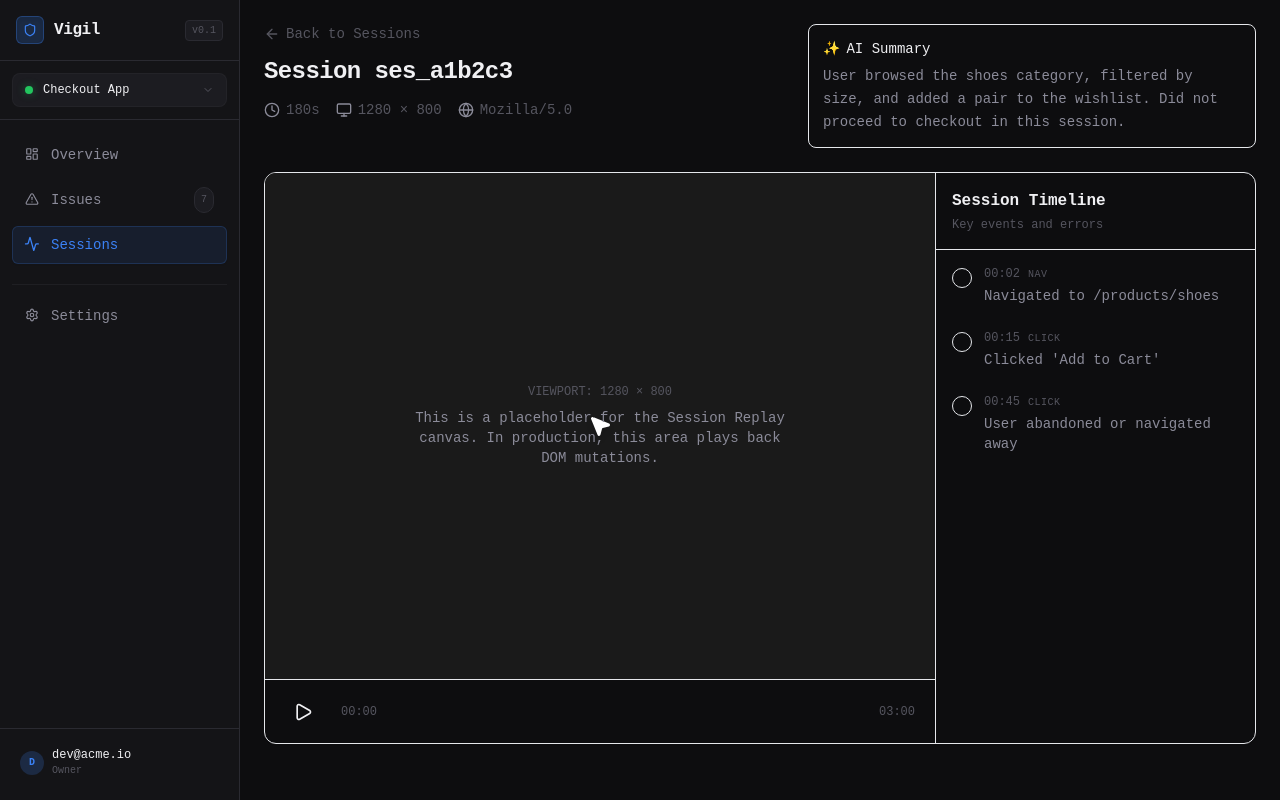
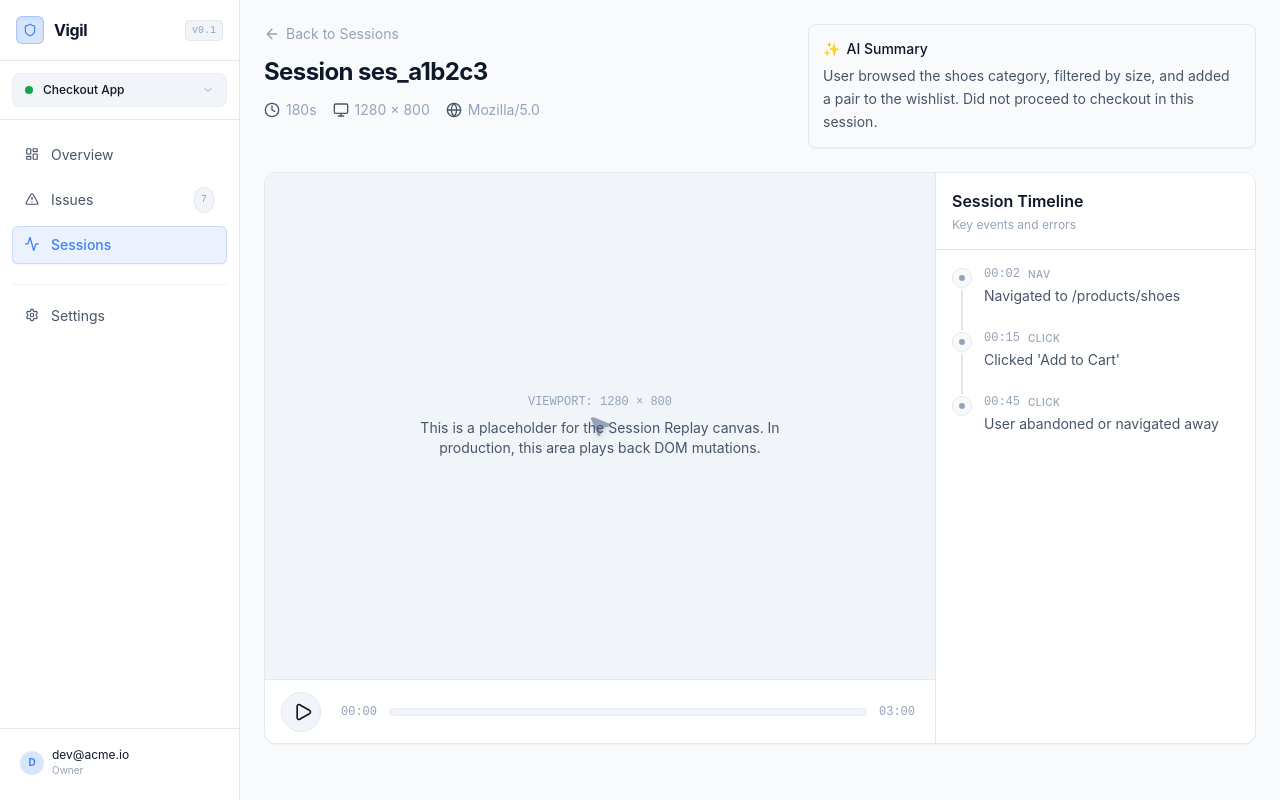
Before and after one commit to Psionic-labs/Vigil, a Next.js app in the folder apps/web/: page /sessions/ses_a1b2c3 in a window 1280 px wide. Built offline with nearby package versions, Linux system fonts and the light colour scheme.

Commit message:
feat(web): implement premium light theme and global UI polish

```diff
--- a/apps/web/app/globals.css
+++ b/apps/web/app/globals.css
@@ -3,19 +3,28 @@
 @tailwind utilities;
 
 :root {
-  --bg: 13 13 15;
-  --surface: 20 20 23;
-  --surface-2: 28 28 33;
-  --border: 42 42 49;
-  --text-1: 240 240 243;
-  --text-2: 139 139 153;
-  --text-3: 85 85 95;
+  /* ── Core surfaces ── */
+  --bg: 248 250 252;
+  --surface: 255 255 255;
+  --surface-2: 241 245 249;
+  --border: 226 232 240;
+
+  /* ── Text hierarchy ── */
+  --text-1: 15 23 42;
+  --text-2: 71 85 105;
+  --text-3: 148 163 184;
+
+  /* ── Brand accent ── */
   --accent: 59 130 246;
-  --p0: 239 68 68;
-  --p1: 249 115 22;
-  --p2: 234 179 8;
+
+  /* ── Severity palette ── */
+  --p0: 220 38 38;
+  --p1: 234 88 12;
+  --p2: 202 138 4;
   --p3: 100 116 139;
-  --success: 34 197 94;
+
+  /* ── Semantic ── */
+  --success: 22 163 74;
 }
 
 * { box-sizing: border-box; margin: 0; padding: 0; }
@@ -23,36 +32,55 @@
 html, body {
   background-color: rgb(var(--bg));
   color: rgb(var(--text-1));
-  font-family: 'Geist', 'JetBrains Mono', monospace;
+  font-family: 'Geist', 'Inter', system-ui, -apple-system, sans-serif;
   -webkit-font-smoothing: antialiased;
+  -moz-osx-font-smoothing: grayscale;
 }
 
-::selection { background: rgba(var(--accent), 0.2); color: rgb(var(--text-1)); }
+/* ── Premium gradient background ── */
+body::before {
+  content: '';
+  position: fixed;
+  inset: 0;
+  z-index: -1;
+  background:
+    radial-gradient(ellipse 80% 60% at 10% 5%, rgba(59, 130, 246, 0.06), transparent 50%),
+    radial-gradient(ellipse 60% 50% at 90% 90%, rgba(139, 92, 246, 0.04), transparent 50%),
+    radial-gradient(ellipse 40% 40% at 50% 50%, rgba(59, 130, 246, 0.02), transparent 60%);
+  pointer-events: none;
+}
 
+/* ── Text selection ── */
+::selection { background: rgba(var(--accent), 0.15); color: rgb(var(--text-1)); }
+
+/* ── Scrollbar (thin, refined) ── */
 ::-webkit-scrollbar { width: 6px; height: 6px; }
 ::-webkit-scrollbar-track { background: transparent; }
 ::-webkit-scrollbar-thumb { background: rgb(var(--border)); border-radius: 3px; }
 ::-webkit-scrollbar-thumb:hover { background: rgb(var(--text-3)); }
 
+/* ── Skeleton shimmer ── */
 @keyframes shimmer {
   0% { background-position: -400px 0; }
   100% { background-position: 400px 0; }
 }
 
 .skeleton {
-  background: linear-gradient(90deg, rgb(var(--surface)) 25%, rgb(var(--surface-2)) 50%, rgb(var(--surface)) 75%);
+  background: linear-gradient(90deg, rgb(var(--surface-2)) 25%, rgb(var(--surface)) 50%, rgb(var(--surface-2)) 75%);
   background-size: 400px 100%;
   animation: shimmer 1.4s ease infinite;
   border-radius: 4px;
 }
 
+/* ── P0 badge pulse ── */
 @keyframes pulse-p0 {
-  0%, 100% { box-shadow: 0 0 0 0 #ef444440; }
-  50% { box-shadow: 0 0 0 4px #ef444420; }
+  0%, 100% { box-shadow: 0 0 0 0 rgba(var(--p0), 0.25); }
+  50% { box-shadow: 0 0 0 4px rgba(var(--p0), 0.1); }
 }
 
 .badge-p0 { animation: pulse-p0 2s ease-in-out infinite; }
 
+/* ── Stagger entry animation ── */
 @keyframes staggerFade {
   from { opacity: 0; transform: translateY(8px); }
   to { opacity: 1; transform: translateY(0); }
@@ -73,3 +101,9 @@ html, body {
 .stagger-item:nth-child(9) { animation-delay: 450ms; }
 .stagger-item:nth-child(10) { animation-delay: 500ms; }
 .stagger-item:nth-child(n+11) { animation-delay: 550ms; }
+
+/* ── Focus ring utility ── */
+.focus-ring:focus-visible {
+  outline: 2px solid rgb(var(--accent));
+  outline-offset: 2px;
+}
--- a/apps/web/app/layout.tsx
+++ b/apps/web/app/layout.tsx
@@ -11,7 +11,7 @@ export const metadata: Metadata = {
 
 export default function RootLayout({ children }: { children: React.ReactNode }) {
   return (
-    <html lang="en" className="dark">
+    <html lang="en">
       <body className="flex flex-col md:flex-row min-h-screen bg-bg text-text-1 antialiased">
         <ToastProvider>
           <CommandPalette />
--- a/apps/web/app/sessions/page.tsx
+++ b/apps/web/app/sessions/page.tsx
@@ -187,7 +187,7 @@ export default function SessionsPage() {
                         setActiveFilter("All");
                         setSearchQuery("");
                       }}
-                      className="text-xs font-medium text-bg bg-text-1 px-3 py-1.5 rounded-md hover:bg-text-2 transition-colors"
+                      className="text-xs font-medium text-white bg-accent px-3 py-1.5 rounded-md hover:bg-accent/90 transition-colors"
                     >
                       Clear filters
                     </button>
--- a/apps/web/components/sessions/ReplayPlayer.tsx
+++ b/apps/web/components/sessions/ReplayPlayer.tsx
@@ -21,14 +21,14 @@ export function ReplayPlayer({ session }: ReplayPlayerProps) {
   ];
 
   return (
-    <div className="flex h-full flex-col lg:flex-row overflow-hidden border border-ui-3 bg-ui-1 rounded-xl shadow-sm">
+    <div className="flex h-full flex-col lg:flex-row overflow-hidden border border-border bg-surface rounded-xl shadow-sm">
       {/* Player Area */}
       <div className="flex-1 flex flex-col min-w-0">
         {/* Video Canvas Placeholder */}
-        <div className="flex-1 bg-[#1A1A1A] flex items-center justify-center relative overflow-hidden">
+        <div className="flex-1 bg-surface-2 flex items-center justify-center relative overflow-hidden">
           {/* Mock cursor */}
           <div className="absolute top-1/2 left-1/2 -translate-x-1/2 -translate-y-1/2 transition-all duration-1000 ease-in-out">
-             <MousePointer2 className="w-6 h-6 text-white drop-shadow-md" fill="currentColor" />
+             <MousePointer2 className="w-6 h-6 text-text-3 drop-shadow-md" fill="currentColor" />
           </div>
 
           <div className="text-center z-10 px-4">
@@ -40,25 +40,25 @@ export function ReplayPlayer({ session }: ReplayPlayerProps) {
 
           {/* Grid pattern background for canvas */}
           <div
-            className="absolute inset-0 opacity-[0.03] pointer-events-none"
-            style={{ backgroundImage: 'linear-gradient(var(--ui-3) 1px, transparent 1px), linear-gradient(90deg, var(--ui-3) 1px, transparent 1px)', backgroundSize: '20px 20px' }}
+            className="absolute inset-0 opacity-[0.06] pointer-events-none"
+            style={{ backgroundImage: 'linear-gradient(rgb(var(--border)) 1px, transparent 1px), linear-gradient(90deg, rgb(var(--border)) 1px, transparent 1px)', backgroundSize: '20px 20px' }}
           />
         </div>
 
         {/* Controls */}
-        <div className="h-16 border-t border-ui-3 bg-ui-2 flex items-center px-4 gap-4 shrink-0">
+        <div className="h-16 border-t border-border bg-surface flex items-center px-4 gap-4 shrink-0">
           <button
             onClick={() => setIsPlaying(!isPlaying)}
-            className="w-10 h-10 flex items-center justify-center rounded-full bg-ui-3 hover:bg-ui-4 transition-colors text-text-1 shrink-0"
+            className="w-10 h-10 flex items-center justify-center rounded-full bg-surface-2 border border-border hover:bg-bg hover:shadow-sm transition-all text-text-1 shrink-0"
           >
             {isPlaying ? <Pause className="w-5 h-5" /> : <Play className="w-5 h-5 ml-1" />}
           </button>
 
           <div className="flex-1 flex items-center gap-3">
             <span className="text-xs font-mono text-text-3 w-10 text-right shrink-0">00:00</span>
-            <div className="flex-1 h-2 bg-ui-3 rounded-full overflow-hidden relative cursor-pointer">
+            <div className="flex-1 h-2 bg-surface-2 border border-border/50 rounded-full overflow-hidden relative cursor-pointer">
               <div
-                className="absolute top-0 left-0 bottom-0 bg-blue-500 rounded-full transition-all duration-200"
+                className="absolute top-0 left-0 bottom-0 bg-accent rounded-full transition-all duration-200"
                 style={{ width: `${isPlaying ? 45 : progress}%` }}
               />
             </div>
@@ -70,8 +70,8 @@ export function ReplayPlayer({ session }: ReplayPlayerProps) {
       </div>
 
       {/* Right Sidebar - Event Timeline */}
-      <div className="w-full lg:w-80 border-t lg:border-t-0 lg:border-l border-ui-3 bg-ui-1 flex flex-col shrink-0">
-        <div className="p-4 border-b border-ui-3 shrink-0">
+      <div className="w-full lg:w-80 border-t lg:border-t-0 lg:border-l border-border bg-surface flex flex-col shrink-0">
+        <div className="p-4 border-b border-border shrink-0">
           <h3 className="font-semibold text-text-1">Session Timeline</h3>
           <p className="text-xs text-text-3 mt-1">Key events and errors</p>
         </div>
@@ -79,13 +79,13 @@ export function ReplayPlayer({ session }: ReplayPlayerProps) {
           {events.map((event, i) => (
             <div key={event.id} className="flex gap-3 relative">
               {i !== events.length - 1 && (
-                <div className="absolute left-[9px] top-6 bottom-[-16px] w-[2px] bg-ui-3" />
+                <div className="absolute left-[9px] top-6 bottom-[-16px] w-[2px] bg-border" />
               )}
-              <div className="relative z-10 w-5 h-5 mt-0.5 shrink-0 flex items-center justify-center rounded-full bg-bg border border-ui-3">
+              <div className="relative z-10 w-5 h-5 mt-0.5 shrink-0 flex items-center justify-center rounded-full bg-bg border border-border">
                 {event.type === 'error' ? (
-                  <AlertCircle className="w-3 h-3 text-red-500" />
+                  <AlertCircle className="w-3 h-3 text-p0" />
                 ) : (
-                  <div className="w-1.5 h-1.5 rounded-full bg-ui-4" />
+                  <div className="w-1.5 h-1.5 rounded-full bg-text-3" />
                 )}
               </div>
               <div className="pb-2">
--- a/apps/web/components/shared/Card.tsx
+++ b/apps/web/components/shared/Card.tsx
@@ -9,7 +9,7 @@ export function Card({ className = "", variant = "elevated", children, ...props
 
   const variants = {
     elevated: "bg-surface border border-border shadow-sm hover:shadow-md",
-    inset: "bg-surface-2 border border-border/50",
+    inset: "bg-surface-2/60 border border-border/60",
     accent: "bg-surface border border-border shadow-sm relative overflow-hidden",
   };
 
--- a/apps/web/components/sidebar/Sidebar.tsx
+++ b/apps/web/components/sidebar/Sidebar.tsx
@@ -64,7 +64,7 @@ export function Sidebar() {
         {/* Project switcher */}
         <div className="px-3 py-3 border-b border-border">
           <button className="w-full flex items-center gap-2.5 px-3 py-2 rounded-lg bg-surface-2 border border-border/50 hover:border-border hover:shadow-sm transition-all text-sm text-text-1 group">
-            <span className="w-2 h-2 rounded-full bg-success flex-shrink-0 shadow-[0_0_8px_rgba(34,197,94,0.4)]" />
+            <span className="w-2 h-2 rounded-full bg-success flex-shrink-0 shadow-[0_0_6px_rgba(var(--success),0.4)]" />
             <span className="truncate text-xs font-medium">{MOCK_PROJECT.name}</span>
             <ChevronDown size={12} className="ml-auto text-text-3 flex-shrink-0 group-hover:text-text-2 transition-colors" />
           </button>
```
Also changed, not shown: apps/web/package.json (+8 -1 lines), apps/web/components.json (added), 1 other file (tests, documents, lock files or other folders).
